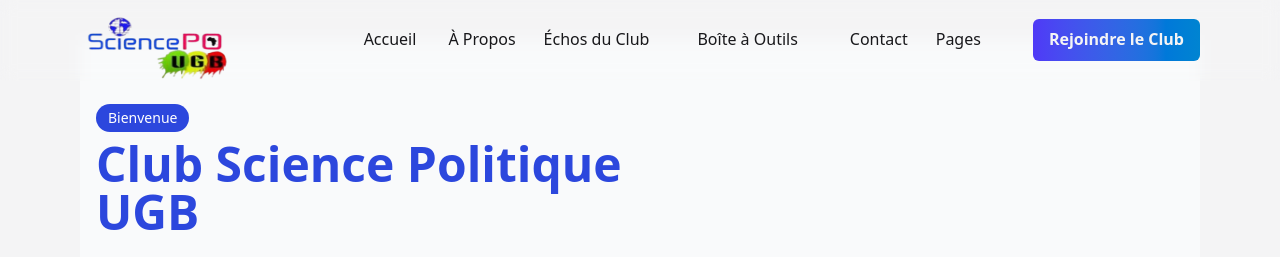
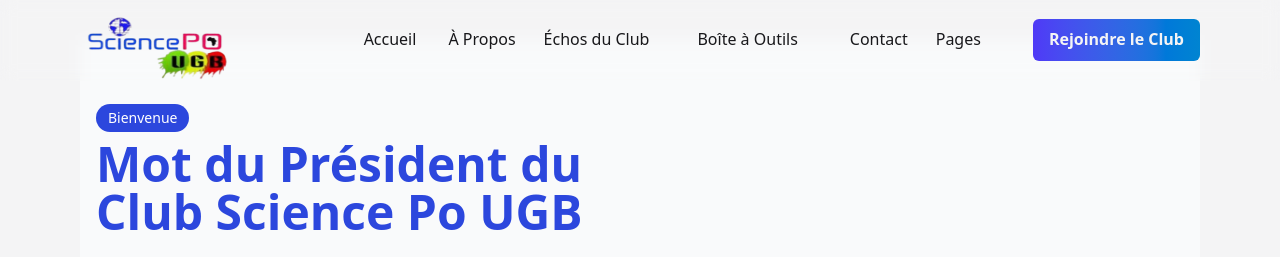
Before and after one commit to AfricTivistes/SciencePOUGB, an Astro site: page /a-propos in a window 1280 px wide. Shown: the top 257 px of the page. Built offline with nearby package versions, Linux system fonts and the light colour scheme; Astro itself is replaced by a stand-in of ours; some packages are replaced by stand-ins of ours; some icons are missing; a web font is replaced by a local one.

Commit message:
User checkpoint: Update About section: Add President's welcome message

```diff
--- a/src/components/About/AboutSection.astro
+++ b/src/components/About/AboutSection.astro
@@ -11,7 +11,7 @@ import { Image } from "astro:assets";
           <div class="mb-2">
             <span class="inline-block bg-primary-600 text-white text-sm font-medium px-3 py-1 rounded-full">Bienvenue</span>
           </div>
-          <h1 class="h1 mb-6">Club Science Politique UGB</h1>
+          <h1 class="h1 mb-6">Mot du Président du Club Science Po UGB</h1>
 
           <div class="space-y-4">
             <p class="text-lg text-base-700 leading-relaxed mb-4">
```
